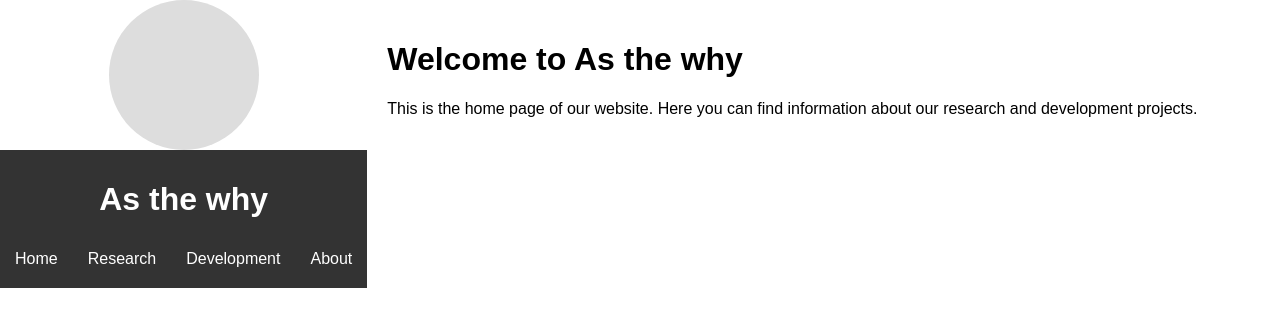
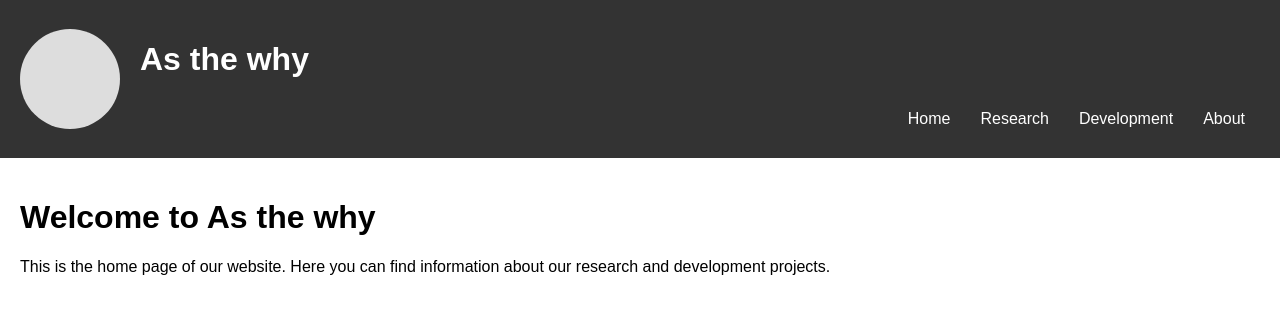
Before and after one commit to sungdongy/sungdongy.github.io, a Jekyll site: the page built from index.md, in a window 1280 px wide. Shown: the top 327 px of the page. Built offline with Jekyll 4.4.1, drawn with Linux system fonts in a browser that asks for light colours.

Commit message:
Update styles.css

```diff
--- a/assets/css/styles.css
+++ b/assets/css/styles.css
@@ -9,37 +9,28 @@ body, html {
 
 .container {
     display: flex;
+    flex-direction: column;
     min-height: 100vh;
 }
 
-.sidebar {
-    width: 200px;
+.top-section {
+    display: flex;
+    align-items: center;
+    background-color: #333;
     padding: 20px;
-    background-color: #f0f0f0;
-    flex-shrink: 0;
 }
 
 .profile-pic {
-    width: 150px;
-    height: 150px;
+    width: 100px;
+    height: 100px;
     border-radius: 50%;
     background-color: #ddd;
-    margin: 0 auto;
-}
-
-.main-content {
-    flex: 1;
-    display: flex;
-    flex-direction: column;
-    overflow-x: hidden;
+    margin-right: 20px;
 }
 
 header {
-    background-color: #333;
+    flex-grow: 1;
     color: white;
-    padding: 10px 0;
-    text-align: center;
-    width: 100%;
 }
 
 nav {
@@ -51,7 +42,7 @@ nav ul {
     padding: 0;
     margin: 0;
     display: flex;
-    justify-content: space-around;
+    justify-content: flex-end;
 }
 
 nav > ul > li {
@@ -94,7 +85,7 @@ nav ul ul li a:hover {
     background-color: #555;
 }
 
-main {
+.main-content {
+    flex: 1;
     padding: 20px;
-    flex: 1;
 }
```
